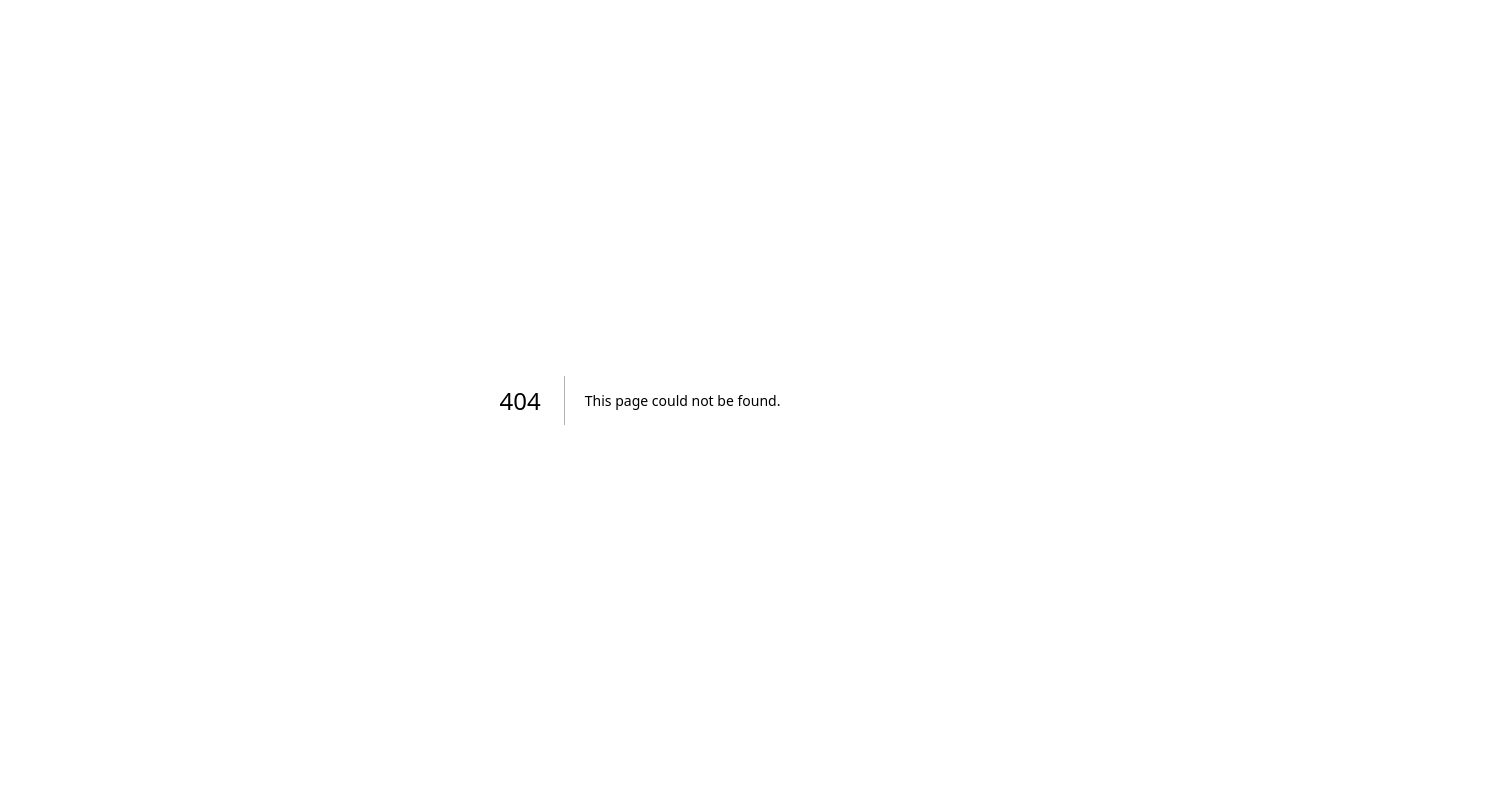
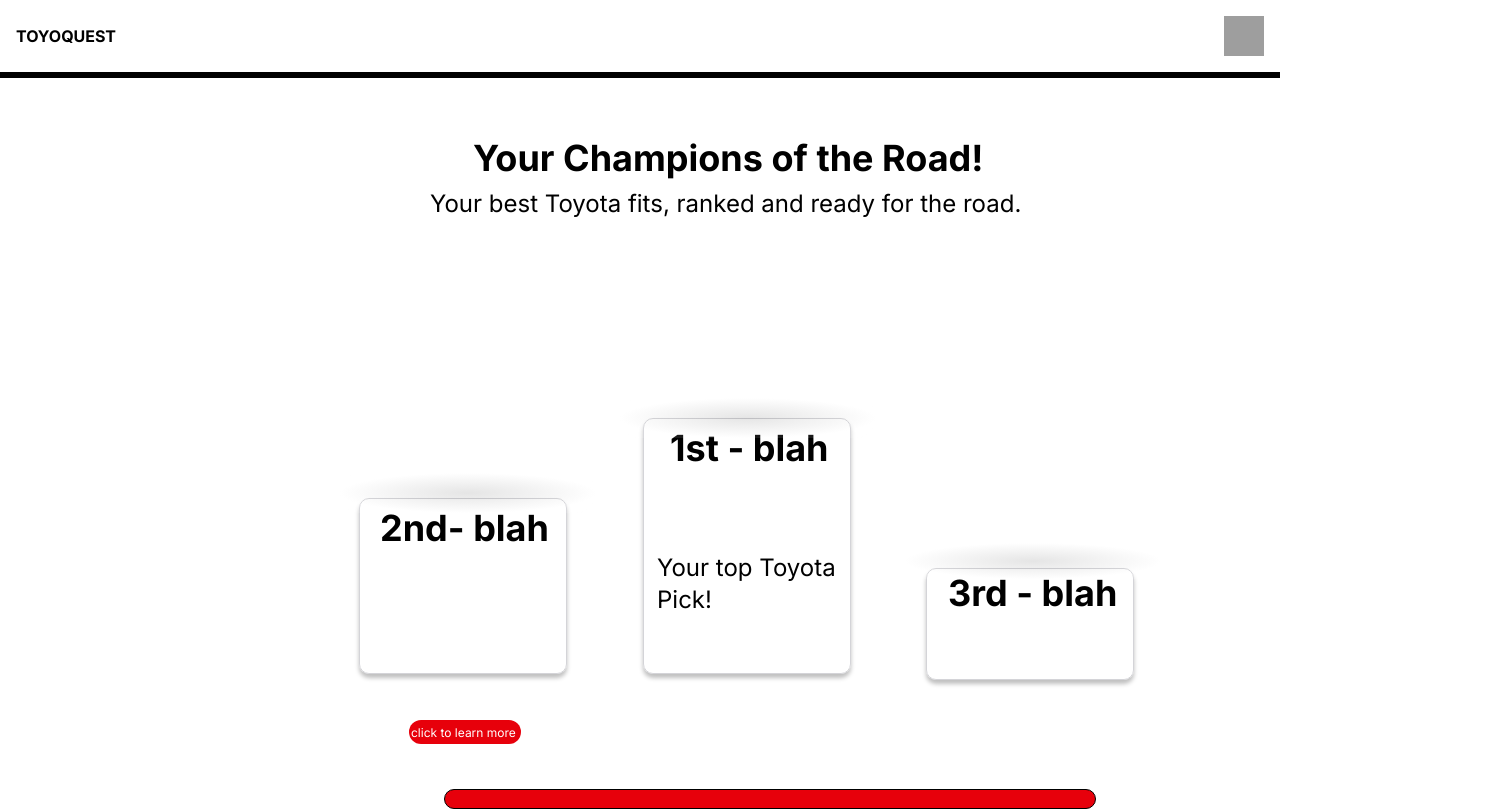
Before and after one commit to vishyyyyyyyyy/ToyoQuest, a Next.js app in the folder toyoquest/: page /podium in a window 1280 px wide. Before the commit this address had no page. Shown: the top 811 px of the page, 1512 px wide, since content can reach past the window. Built offline with nearby package versions, Linux system fonts and the light colour scheme; grey boxes are pictures that could not be loaded.

Commit message:
test variables dropdown

```diff
--- a/toyoquest/app/financials/page.tsx
+++ b/toyoquest/app/financials/page.tsx
@@ -6,6 +6,15 @@
 
 export default function Financials() {
   const [isBuying, setIsBuying] = useState(true);
+
+  // Form state variables
+  const [name, setName] = useState("");
+  const [budget, setBudget] = useState("");
+  const [creditScore, setCreditScore] = useState("");
+  const [downPayment, setDownPayment] = useState("");
+  const [paymentPeriod, setPaymentPeriod] = useState("");
+  const [annualMileage, setAnnualMileage] = useState("");
+  const [leaseMonths, setLeaseMonths] = useState("");
 
   return (
     <>
@@ -32,13 +41,19 @@
                   type="text"
                   placeholder="Enter your name"
                   className="bg-white p-2 rounded-md w-64 mt-2"
+                  value={name}
+                  onChange={(e) => setName(e.target.value)}
                 />
               </div>
             </div>
 
             <div>
               <h1 className="font-bold text-2xl">What's your budget?</h1>
-              <select className="bg-white p-2 rounded-md w-64 mt-2" defaultValue="">
+              <select
+                className="bg-white p-2 rounded-md w-64 mt-2"
+                value={budget}
+                onChange={(e) => setBudget(e.target.value)}
+              >
                 <option value="" disabled>Select an option</option>
                 <option value="22k_30k">$22,000 - $30,000</option>
                 <option value="30k_35k">$30,000 - $35,000</option>
@@ -51,7 +66,11 @@
 
             <div>
               <h1 className="font-bold text-2xl">What's your credit score?</h1>
-              <select className="bg-white p-2 rounded-md w-64 mt-3" defaultValue="">
+              <select
+                className="bg-white p-2 rounded-md w-64 mt-3"
+                value={creditScore}
+                onChange={(e) => setCreditScore(e.target.value)}
+              >
                 <option value="" disabled>Select an option</option>
                 <option value="760_850">Exceptional (760 - 850)</option>
                 <option value="720_759">Excellent (720 - 759)</option>
@@ -89,7 +108,11 @@
               <>
                 <div className="relative -top-4.5">
                   <h1 className="font-bold text-2xl">How much is your down payment?</h1>
-                  <select className="bg-white p-2 rounded-md w-64 mt-2">
+                  <select
+                    className="bg-white p-2 rounded-md w-64 mt-2"
+                    value={downPayment}
+                    onChange={(e) => setDownPayment(e.target.value)}
+                  >
                     <option value="" disabled>Select an option</option>
                     <option value="0">$0</option>
                     <option value="5000">$5,000</option>
@@ -100,7 +123,11 @@
 
                 <div className= "= relative -top-4">
                   <h1 className="font-bold text-2xl">How long will you be paying it off?</h1>
-                  <select className="bg-white p-2 rounded-md w-64 mt-2">
+                  <select
+                    className="bg-white p-2 rounded-md w-64 mt-2"
+                    value={paymentPeriod}
+                    onChange={(e) => setPaymentPeriod(e.target.value)}
+                  >
                     <option value="" disabled>Select an option</option>
                     <option value="48">48 months</option>
                     <option value="60">60 months</option>
@@ -111,8 +138,12 @@
             ) : (
               <>
                 <div className="-top-4.5 relative">
-                  <h1 className="font-bold text-2xl">What’s your average annual mileage?</h1>
-                  <select className="bg-white p-2 rounded-md w-64 mt-2">
+                  <h1 className="font-bold text-2xl">What's your average annual mileage?</h1>
+                  <select
+                    className="bg-white p-2 rounded-md w-64 mt-2"
+                    value={annualMileage}
+                    onChange={(e) => setAnnualMileage(e.target.value)}
+                  >
                     <option value="" disabled>Select an option</option>
                     <option value="10">10,000 miles</option>
                     <option value="12">12,000 miles</option>
@@ -122,7 +153,11 @@
 
                 <div className= "= relative -top-12">
                   <h1 className="font-bold text-2xl">How many months are you leasing?</h1>
-                  <select className="bg-white p-2 rounded-md w-64 mt-2">
+                  <select
+                    className="bg-white p-2 rounded-md w-64 mt-2"
+                    value={leaseMonths}
+                    onChange={(e) => setLeaseMonths(e.target.value)}
+                  >
                     <option value="" disabled>Select an option</option>
                     <option value="36">36 months</option>
                     <option value="39">39 months</option>
@@ -137,7 +172,7 @@
           {/* Submit Button */}
           <Link
                   href="/quiz"
-                  className="bg-[#E10A1D] text-white font-bold text-2xl rounded-3xl w-40 h-13 absolute left-[55vh] top-113 flex items-center justify-center"
+                  className="bg-[#E10A1D] text-white font-bold text-2xl rounded-3xl w-40 h-13 absolute left-[55vh ] top-113 flex items-center justify-center"
                 >
                   Submit
           </Link>
--- /dev/null
+++ b/toyoquest/app/podium/page.tsx
@@ -0,0 +1,34 @@
+"use client";
+import React, { useState } from "react";
+import Navbar from "../navbar";
+import Image from "next/image";
+import Confetti from "../../confetti";
+
+
+export default function podium() {
+  return (
+     <>
+      <Navbar />
+      <div className="w-[1512px] h-[900px] relative bg-white overflow-hidden">
+        <Confetti />
+  <div className="left-[473px] top-[60px] absolute justify-start text-black text-4xl font-bold font-['Inter']">Your Champions of the Road!</div>
+  <div className="left-[430px] top-[110px] absolute justify-start text-black text-2xl font-normal font-['Inter']">Your best Toyota fits, ranked and ready for the road.</div>
+  <div className="w-[652px] h-5 left-[444px] top-[711px] absolute bg-red-600 rounded-2xl border border-black" />
+  <div className="w-52 h-44 left-[359px] top-[420px] absolute bg-zinc-300/0 rounded-[10px] shadow-[0px_4px_4px_0px_rgba(0,0,0,0.25)] border border-zinc-300" />
+  <div className="w-52 h-64 left-[643px] top-[340px] absolute bg-zinc-300/0 rounded-[10px] shadow-[0px_4px_4px_0px_rgba(0,0,0,0.25)] border border-zinc-300" />
+  <div className="w-52 h-28 left-[926px] top-[490px] absolute bg-zinc-300/0 rounded-[10px] shadow-[0px_4px_4px_0px_rgba(0,0,0,0.25)] border border-zinc-300" />
+  <div className="left-[380px] top-[430px] absolute justify-start text-black text-4xl font-bold font-['Inter']">2nd- blah</div>
+  <div className="left-[670px] top-[350px] absolute justify-start text-black text-4xl font-bold font-['Inter']">1st - blah</div>
+  <div className="left-[948px] top-[495px] absolute justify-start text-black text-4xl font-bold font-['Inter']">3rd - blah</div>
+  <div className="w-48 h-5 left-[657px] top-[474px] absolute justify-start text-black text-2xl font-normal font-['Inter']">Your top Toyota Pick!</div>
+  <div className="w-64 h-10 left-[620px] top-[320px] absolute bg-[radial-gradient(ellipse_50.00%_50.00%_at_50.00%_50.00%,_rgba(0,_0,_0,_0.10)_0%,_rgba(255,_255,_255,_0.10)_100%)] rounded-full" />
+  <div className="w-64 h-9 left-[905px] top-[465px] absolute bg-[radial-gradient(ellipse_50.00%_50.00%_at_50.00%_50.00%,_rgba(0,_0,_0,_0.10)_0%,_rgba(255,_255,_255,_0.10)_100%)] rounded-full" />
+  <div className="w-64 h-10 left-[340px] top-[395px] absolute bg-[radial-gradient(ellipse_50.00%_50.00%_at_50.00%_50.00%,_rgba(0,_0,_0,_0.10)_0%,_rgba(255,_255,_255,_0.10)_100%)] rounded-full" />
+  <div className="w-28 h-6 left-[409px] top-[642px] absolute bg-red-600 rounded-xl" />
+  <div className="left-[411px] top-[647px] absolute justify-start text-white text-xs font-normal font-['Inter']">click to learn more</div>
+  <div className="w-[637px] h-3.5 left-[452px] top-[760px] absolute justify-start"><span className="text-black text-base font-normal font-['Inter']">Not satisfied with your journey’s outcome? </span><span className="text-red-600 text-base font-normal font-['Inter'] underline">Adjust your finances</span><span className="text-black text-base font-normal font-['Inter'] underline"> </span><span className="text-black text-base font-normal font-['Inter']">or </span><span className="text-red-600 text-base font-normal font-['Inter'] underline">retake the quest</span><span className="text-black text-base font-normal font-['Inter']"> to explore new matches!</span></div>
+
+</div>
+     </>
+  );
+}
--- a/toyoquest/app/quiz/page.tsx
+++ b/toyoquest/app/quiz/page.tsx
@@ -4,30 +4,41 @@
 import { FaCircle } from "react-icons/fa6";
 import { FaChevronLeft } from "react-icons/fa6";
 import { FaChevronRight } from "react-icons/fa";
+import Image from "next/image";
 
 
 export default function quiz() {
   return (
      <>
       <Navbar />
-      <div className="flex flex-col mt-6 items-center relative min-h-screen bg-white">
+      <div className="flex flex-col  items-center relative min-h-screen bg-white">
         <h1 className="font-bold text-5xl mt-8 mb-8 text-black">What Kind of Car do you prefer?</h1>
         <p className="text-xl text-center max-w-2xl text-black">
-          press a card to select your choice.
+          press a card to select your choice <br />
+          use the arrows to navigate between questions
         </p>
 
-        <div className= "flex flex-row gap-8">
+        <div className="justify-content-center align-items-center  flex flex-row gap-300 top-45  relative">
+            {/* Left circle */}
+            <div className="relative">
               <FaCircle size={60} className="text-[#E10A1D]" />
-          <span className="absolute text-white text-2xl font-bold top-4">
-            < FaChevronLeft  />
+              <span className="absolute inset-0 flex items-center justify-center text-white text-2xl font-bold">
+                <FaChevronLeft />
               </span>
+            </div>
 
+            {/* Right circle */}
+            <div className="relative">
               <FaCircle size={60} className="text-[#E10A1D]" />
-          <span className="absolute text-white text-2xl font-bold top-4">
-            < FaChevronRight  />
+              <span className="absolute inset-0 flex items-center justify-center text-white text-2xl font-bold">
+                <FaChevronRight />
               </span>
             </div>
           </div>
+
+        <Image src="/rectangle-3.svg" alt="Rectangle" width={200} height={100} />
+      </div>
+
      </>
   );
 }
--- /dev/null
+++ b/toyoquest/confetti.tsx
@@ -0,0 +1,45 @@
+"use client";
+import React from "react";
+
+export default function Confetti() {
+  const colors = ["#D9D9D9", "#E10A1D", "#FF8C97", "#000000"];
+
+  // Generate 30 confetti pieces
+  const confettiPieces = Array.from({ length: 30 }).map(() => ({
+    width: Math.random() * 8 + 4,    // 4px - 12px
+    height: Math.random() * 12 + 6,  // 6px - 18px for capsule shape
+    left: Math.random() * 100,       // horizontal position
+    color: colors[Math.floor(Math.random() * colors.length)],
+    rotate: Math.random() * 360,     // initial rotation
+    delay: Math.random() * 2,        // stagger start 0-2s
+  }));
+
+  return (
+    <div className="relative w-full h-screen overflow-hidden">
+      {confettiPieces.map((c, i) => (
+        <div
+          key={i}
+          style={{
+            width: `${c.width}px`,
+            height: `${c.height}px`,
+            backgroundColor: c.color,
+            position: "absolute",
+            left: `${c.left}%`,
+            top: "-20px",
+            borderRadius: "999px", // capsule shape
+            transform: `rotate(${c.rotate}deg)`,
+            animation: `fall 3s ease-in forwards`,
+            animationDelay: `${c.delay}s`,
+          }}
+        />
+      ))}
+
+      <style>{`
+        @keyframes fall {
+          0% { transform: translateY(0px) rotate(0deg); opacity: 1; }
+          100% { transform: translateY(500px) rotate(360deg); opacity: 0; }
+        }
+      `}</style>
+    </div>
+  );
+}
```
Also changed, not shown: 1 other file (tests, documents, lock files or other folders). Lines whose indentation alone changed are shown as unchanged.
